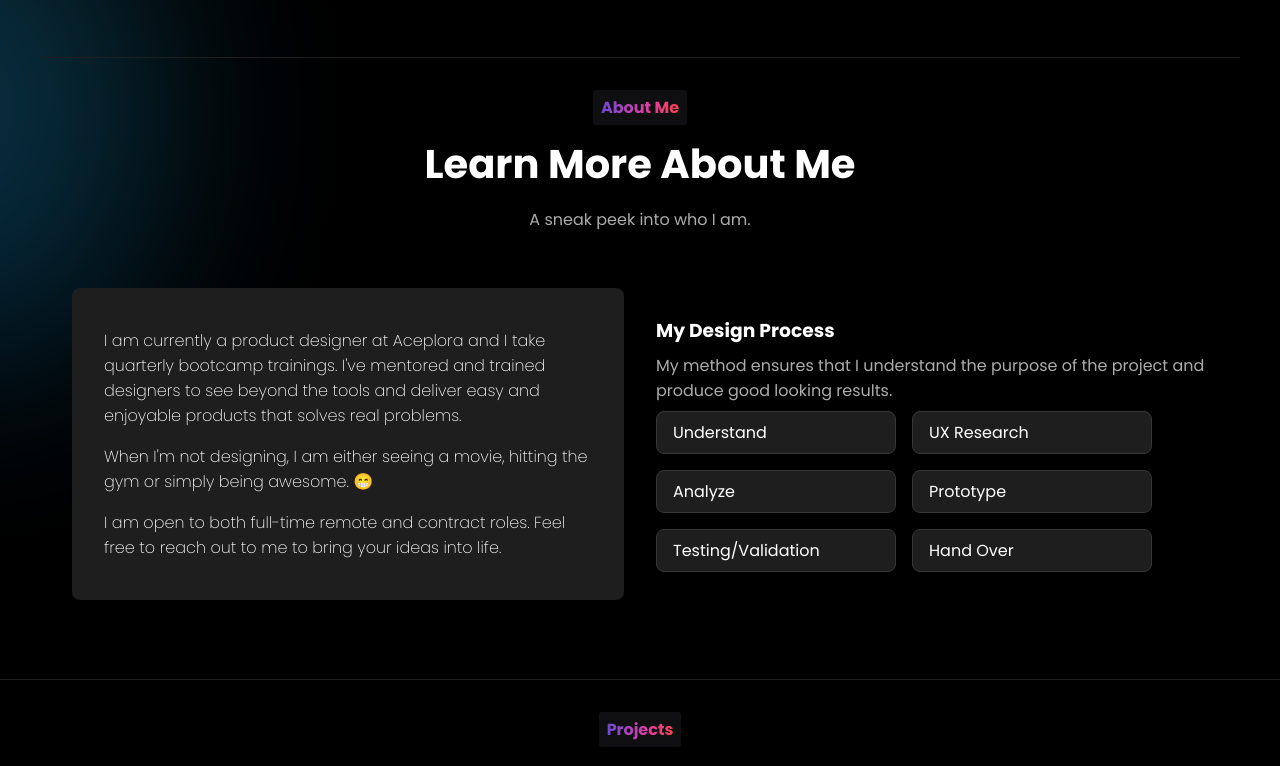
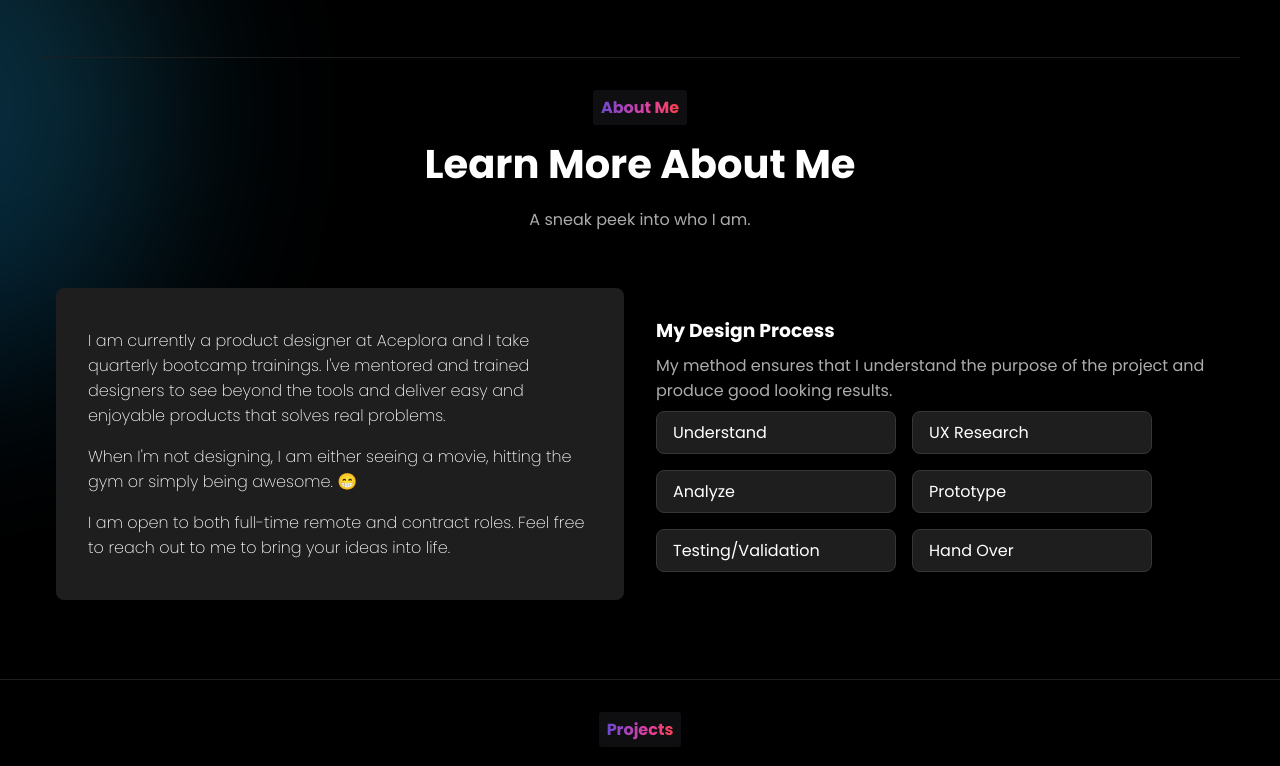
Before and after one commit to PromiseUdo/veraerumaka, a React (Create React App) app: page / in a window 1280 px wide. Shown: the part 534-1300 px from the top of the page. Built offline with nearby package versions, Linux system fonts and the light colour scheme.

Commit message:
about me update

```diff
--- a/src/styles/Skills.module.scss
+++ b/src/styles/Skills.module.scss
@@ -6,8 +6,9 @@
   max-width: 75rem;
   margin: 0 auto;
   align-items: center;
-  padding: 0 2rem;
+  padding: 0 1rem;
   overflow: hidden;
+  // background-color: green;
   gap: 2rem;
   @media screen and (max-width: 680px) {
     flex-direction: column;
@@ -47,7 +48,7 @@
       align-items: center;
       text-align: left;
       width: 15rem;
-      // margin: 1rem;
+      color: $color-white;
       padding: 0.5rem 1rem;
       background: $color-gray-200;
       box-sizing: border-box;
```
